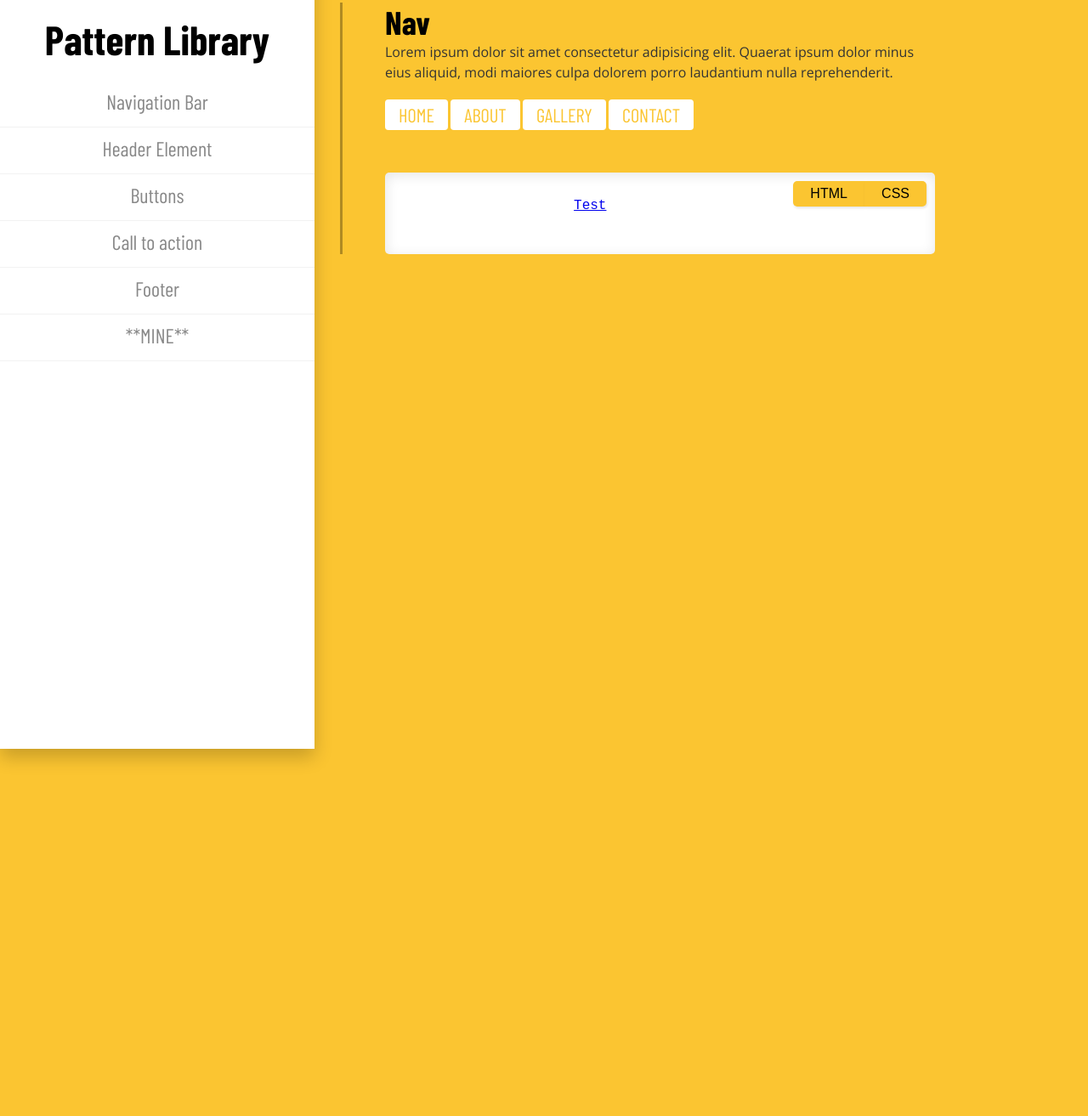
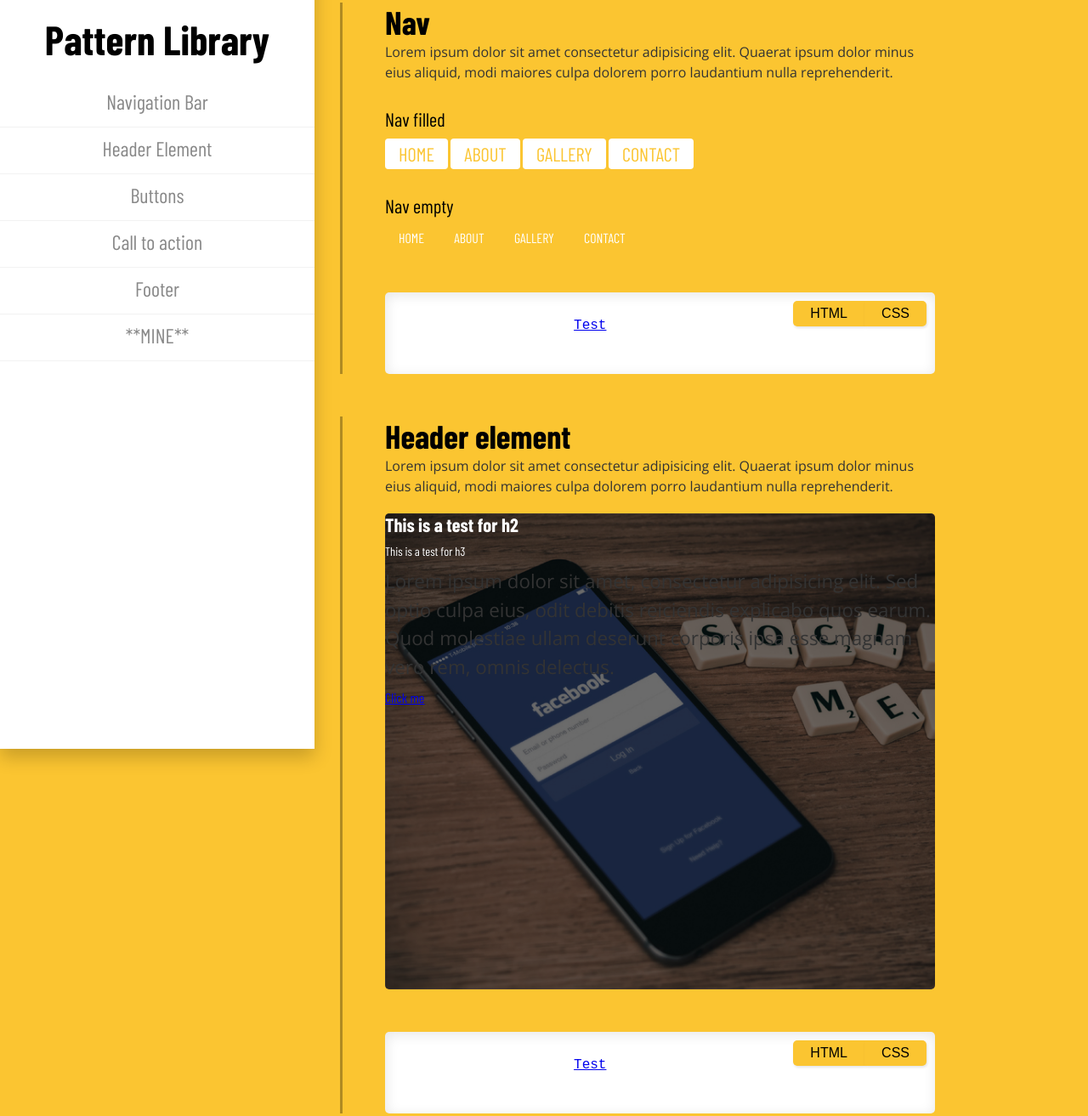
Before and after one commit to podeanualex/patternlibrary, a plain HTML site: page index.html in a window 1280 px wide. Shown: the part 47-1360 px from the top of the page at 85% size. Before the commit the page ends 800 px from the top, so only its background shows below. Drawn offline with nearby package versions, Linux system fonts and the light colour scheme; a web font is replaced by a local one.

Commit message:
header production

```diff
--- /dev/null
+++ b/css/components/header.css
@@ -0,0 +1,51 @@
+/*
+  ==============
+
+    HEADER
+
+  ==============
+*/
+
+.header-container {
+  width: 100%;
+  height: 560px;
+  position: relative;
+  background: url('../../img/header-bg.jpg') 0 0 no-repeat;
+  background-size: cover;
+  border-radius: 5px;
+  overflow: hidden;
+  color: #FFFFFF;
+}
+
+.header-container .overlay {
+  width: 100%;
+  height: 100%;
+  background: rgba(0, 0, 0, .58);
+  position: absolute;
+  left: 0;
+  top: 0;
+  z-index: 2;
+}
+
+.header-container .content {
+  position: relative;
+  z-index: 3;
+}
+
+.header-container h2 {
+  font-weight: 700;
+  margin-bottom: 10px;
+  font-size: 1.4em;
+}
+
+.header-container h3 {
+  font-weight: 400;
+  margin-bottom: 10px;
+  font-size: .9em;
+}
+
+.header-container p {
+  font-weight: 200;
+  margin-bottom: 10px;
+  font-size: 1.4em;
+}
--- a/css/components/nav.css
+++ b/css/components/nav.css
@@ -6,20 +6,29 @@
   ==============
 */
 
+.nav-container {
+  margin-top: 30px;
+}
 
-.nav-container{}
-.nav{}
+.nav-container h4 {
+  font-weight: 200;
+  margin-bottom: 10px;
+  font-size: 1.4em;
+  color:
+}
 
-.nav__link{
+.nav {}
+
+.nav__link {
   list-style: none;
   display: inline-block;
   padding: 5px 10px;
   background: #FFFFFF;
   border-radius: 4px;
-
+  transition: all .2s ease-in-out;
 }
 
-.nav__link a{
+.nav__link a {
   text-decoration: none;
   font-size: 1.4em;
   color: #fbc531;
@@ -27,5 +36,32 @@
   padding: 6px;
 }
 
-.nav__link:hover a{
+.nav__link:hover a {
+  color: #FFFFFF;
 }
+
+.nav__link:hover {
+  background: transparent;
+}
+
+.nav-empty .nav__link {
+  background: transparent;
+  border-radius: 0;
+}
+
+.nav-empty .nav__link a {
+  text-decoration: none;
+  font-size: 1em;
+  color: #FFFFFF;
+  text-transform: uppercase;
+  padding: 6px;
+  transition: all .2s ease-in-out;
+}
+
+.nav-empty .nav__link:hover a {
+  border-bottom: 2px solid #FFFFFF;
+}
+
+.nav-empty .nav__link:hover {
+  background: transparent;
+}
--- a/index.html
+++ b/index.html
@@ -1,5 +1,6 @@
 <!DOCTYPE html>
 <html lang="en">
+
 <head>
   <meta charset="UTF-8">
   <meta name="viewport" content="width=device-width, initial-scale=1.0">
@@ -9,7 +10,9 @@
 
   <!-- Components -->
   <link rel="stylesheet" href="css/components/nav.css">
+  <link rel="stylesheet" href="css/components/header.css">
 </head>
+
 <body>
 
 
@@ -19,8 +22,8 @@
       <h1>Pattern Library</h1>
 
       <ul>
-          <li> <a href="#">Navigation Bar</a> </li>
-          <li> <a href="#">Header Element</a> </li>
+        <li> <a href="#navigation">Navigation Bar</a> </li>
+        <li> <a href="#header-element">Header Element</a> </li>
         <li> <a href="#">Buttons</a> </li>
         <li> <a href="#">Call to action</a> </li>
         <li> <a href="#">Footer</a> </li>
@@ -30,7 +33,7 @@
 
     <div class="showcase">
 
-        <div class="component">
+      <div id="navigation" class="component">
         <h3>Nav</h3>
         <p>Lorem ipsum dolor sit amet consectetur adipisicing elit. Quaerat ipsum dolor minus eius aliquid, modi maiores culpa dolorem porro laudantium nulla reprehenderit.</p>
 
@@ -40,6 +43,7 @@
           <div class="preview__output">
 
             <div class="nav-container">
+              <h4>Nav filled</h4>
               <nav class="nav">
                 <ul>
                   <li class="nav__link"><a href="#">Home</a></li>
@@ -54,13 +58,28 @@
 
 
 
+            <div class="nav-container">
+              <h4>Nav empty</h4>
+              <nav class="nav nav-empty">
+                <ul>
+                  <li class="nav__link"><a href="#">Home</a></li>
+                  <li class="nav__link"><a href="#">About</a></li>
+                  <li class="nav__link"><a href="#">Gallery</a></li>
+                  <li class="nav__link"><a href="#">Contact</a></li>
+                </ul>
+              </nav>
+              <!-- /.nav -->
+            </div>
+            <!-- /.nav-container -->
+
           </div>
           <!-- /.preview__output -->
 
           <div class="preview__tabs">
             <button class="left" href="">HTML</button>
             <button class="right" href="">CSS</button>
-              </div> <!-- /.preview__tabs -->
+          </div>
+          <!-- /.preview__tabs -->
 
           <div class="preview__code">
             <pre>
@@ -74,20 +93,77 @@
 
 
 
-          </div> <!-- /.preview -->
+        </div>
+        <!-- /.preview -->
 
-        </div> <!-- compoment -->
+      </div>
+      <!-- compoment -->
+
+      <div id="header-element" class="component">
+        <h3>Header element</h3>
+        <p>Lorem ipsum dolor sit amet consectetur adipisicing elit. Quaerat ipsum dolor minus eius aliquid, modi maiores culpa dolorem porro laudantium nulla reprehenderit.</p>
+
+
+        <div class="preview">
+
+          <div class="preview__output">
+
+            <div class="header-container">
+              <div class="overlay"></div>
+
+              <div class="content">
+                <h2>This is a test for h2</h2>
+                <h3>This is a test for h3</h3>
+                <p>Lorem ipsum dolor sit amet, consectetur adipisicing elit. Sed optio culpa eius, odit debitis reiciendis explicabo quos earum. Quod molestiae ullam deserunt corporis ipsa esse magnam vero rem, omnis delectus.</p>
+                <a href="#">Click me</a>
+              </div>
+              <!-- /.content -->
+
+            </div>
+            <!-- /.header-container -->
 
 
 
-      </div> <!-- /.showcase -->
+          </div>
+          <!-- /.preview__output -->
+
+          <div class="preview__tabs">
+            <button class="left" href="">HTML</button>
+            <button class="right" href="">CSS</button>
+          </div>
+          <!-- /.preview__tabs -->
+
+          <div class="preview__code">
+            <pre>
+                    <a href="test.html">Test</a>
+                </pre>
+          </div>
+          <!-- /.preview__code -->
 
           <div class="clearfix"></div>
 
-    </div> <!-- /.wrapper -->
+
+
+
+        </div>
+        <!-- /.preview -->
+
+      </div>
+      <!-- compoment -->
+
+
+
+    </div>
+    <!-- /.showcase -->
+
+    <div class="clearfix"></div>
+
+  </div>
+  <!-- /.wrapper -->
 
 
 
 
 </body>
+
 </html>
```
Also changed, not shown: img/header-bg.jpg (added). Lines whose indentation alone changed are shown as unchanged.
